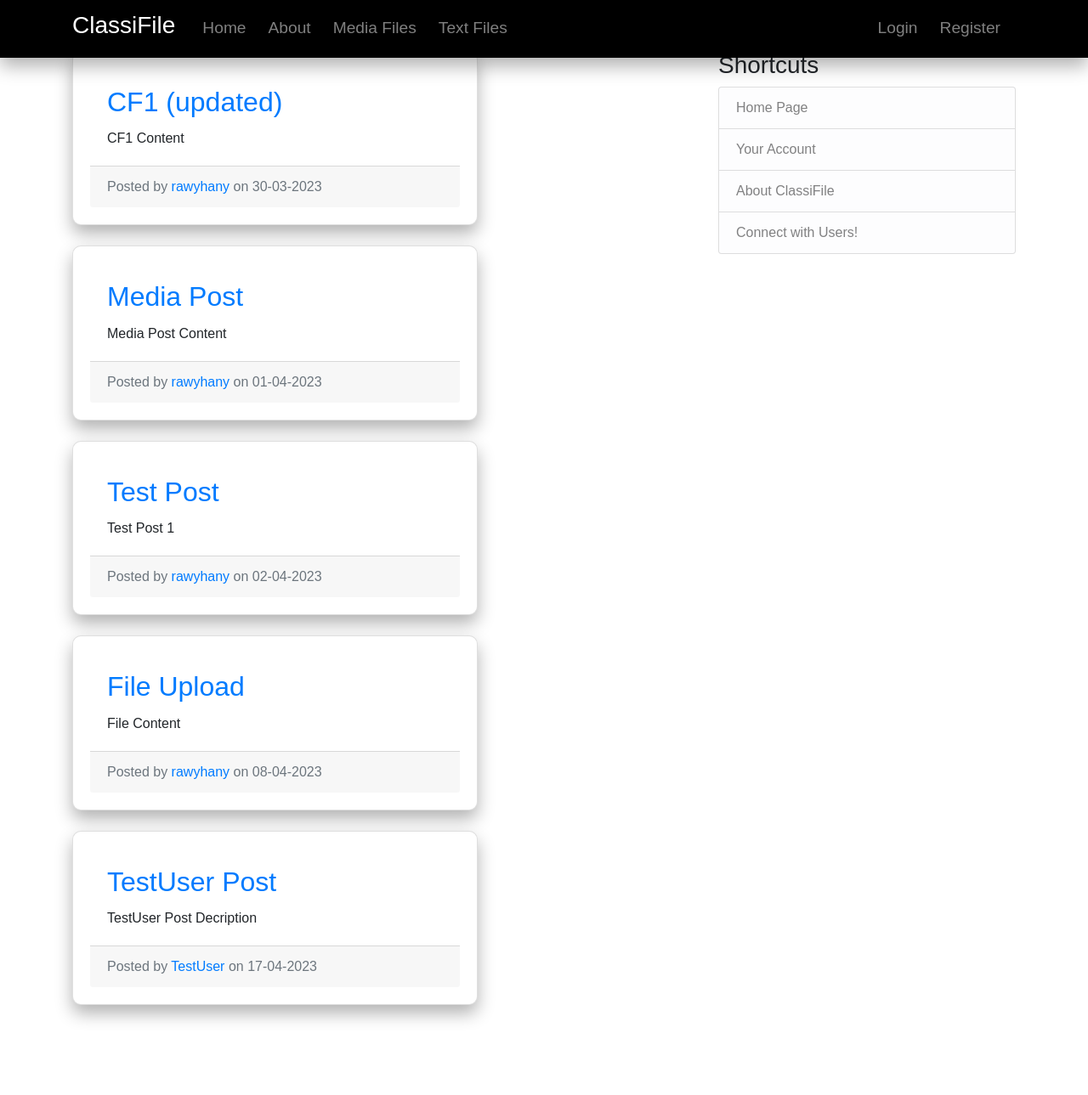
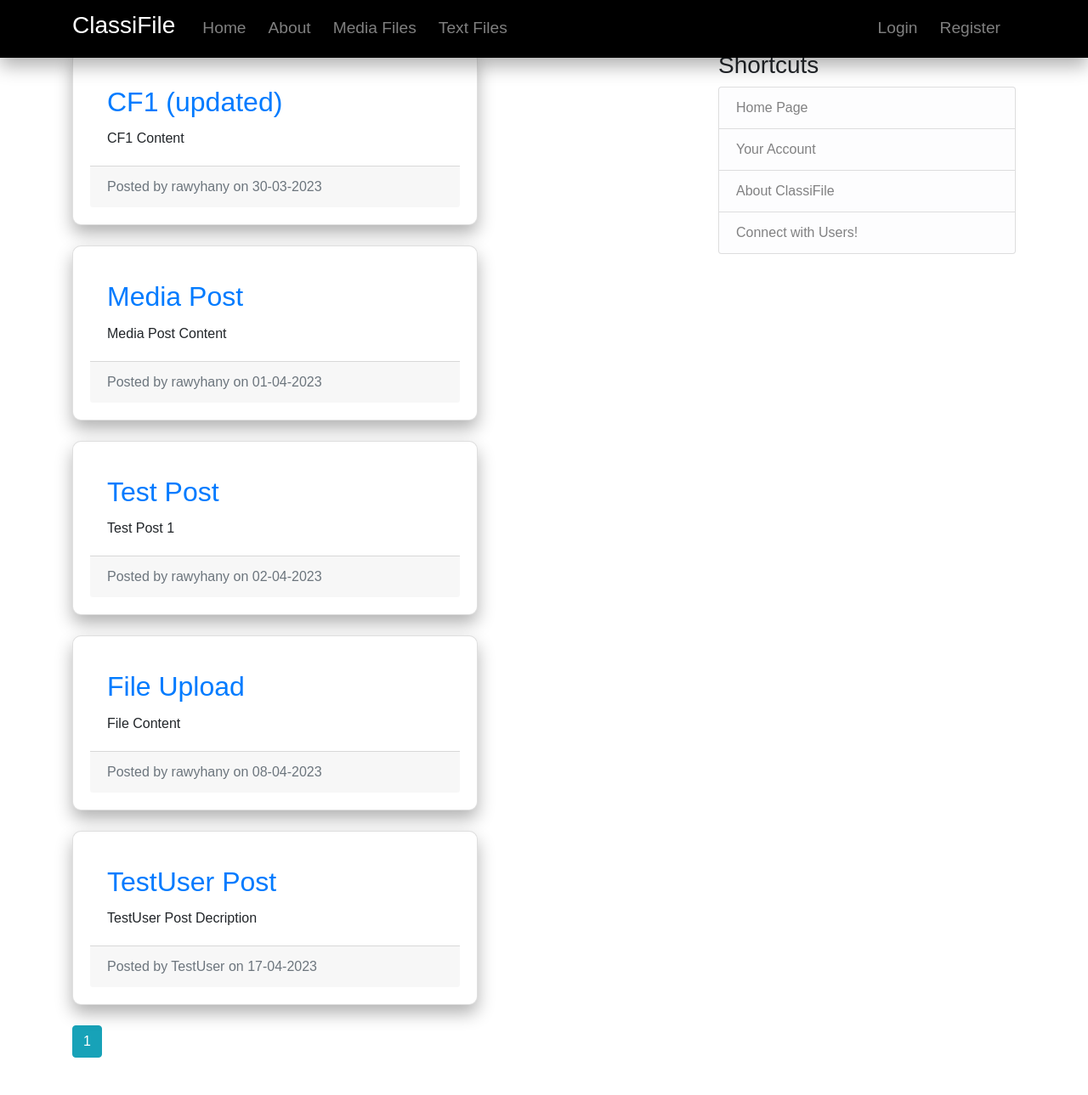
Before and after one commit to rawyhany/TB2_ClassiFile, a Flask app: page / in a window 1280 px wide. Shown: the whole page at 85% size. Before the commit the page ends 1202 px from the top, so only its background shows below. Run offline with Flask 3, Linux system fonts and the light colour scheme; parts of the project's set-up code (start-up, migrations or seed data) failed here and were passed over; some libraries are stand-ins or nearby versions.

Commit message:
Add new feature to dashboard page

```diff
--- a/classifile/classifile/models.py
+++ b/classifile/classifile/models.py
@@ -29,7 +29,7 @@ class Post(db.Model):
    # likes = db.relationship('Like', backref='post', lazy=True)
 
     def __repr__(self):
-        return f"User('{self.username}', '{self.date_posted}')"
+        return f"User('{self.title}', '{self.date_posted}')"
 
 
 class Media(db.Model):
--- a/classifile/classifile/routes.py
+++ b/classifile/classifile/routes.py
@@ -18,7 +18,8 @@ from datetime import datetime
 @app.route("/")
 @app.route("/home")
 def home():
-    posts = Post.query.all()
+    page = request.args.get('page', 1, type=int)
+    posts = Post.query.paginate(page=page, per_page=5)
     return render_template('home.html', posts=posts)
 
 
--- a/classifile/classifile/templates/home.html
+++ b/classifile/classifile/templates/home.html
@@ -1,19 +1,29 @@
 {% extends "layout.html" %}
-
 {% block content %}
   <div class="row">
     <div class="col-md-8">
-      {% for post in posts %}
+      {% for post in posts.items %}
         <div class="card mb-4">
           <div class="card-body">
             <h2 class="card-title"><a href="{{ url_for('post', post_id=post.id) }}">{{ post.title }}</a></h2>
             <p class="card-text">{{ post.content }}</p>
           </div>
           <div class="card-footer text-muted">
-            Posted by <a href="#">{{ post.author.username }}</a> on {{ post.date_posted.strftime('%d-%m-%Y') }}
+            Posted by <a>{{ post.author.username }}</a> on {{ post.date_posted.strftime('%d-%m-%Y') }}
           </div>
         </div>
       {% endfor %}
           </div>
         </div>
+    {% for page_num in posts.iter_pages(left_edge=1, right_edge=1, left_current=1, right_current=2) %}
+      {% if page_num %}
+        {% if posts.page == page_num %}
+          <a class="btn btn-info mb-4" href="{{ url_for('home', page=page_num) }}">{{ page_num }}</a>
+        {% else %}
+          <a class="btn btn-outline-info mb-4" href="{{ url_for('home', page=page_num) }}">{{ page_num }}</a>
+        {% endif %}
+      {% else %}
+        ...
+      {% endif %}
+    {% endfor %}
 {% endblock content %}
```
Also changed, not shown: uploads.json (deleted, +0 -1 lines), classifile/instance/example.db.
